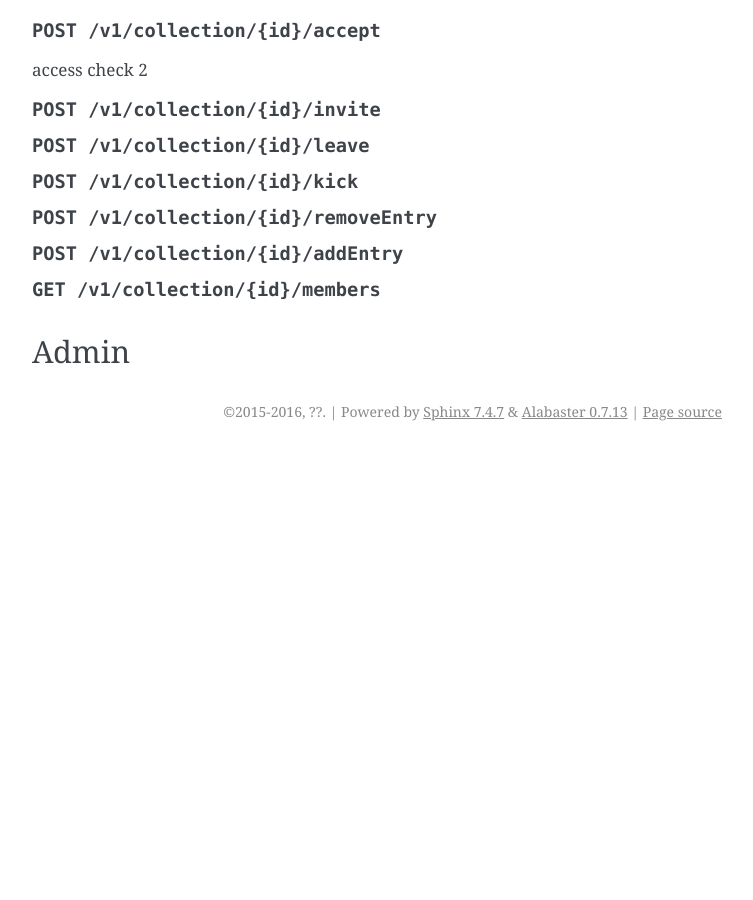
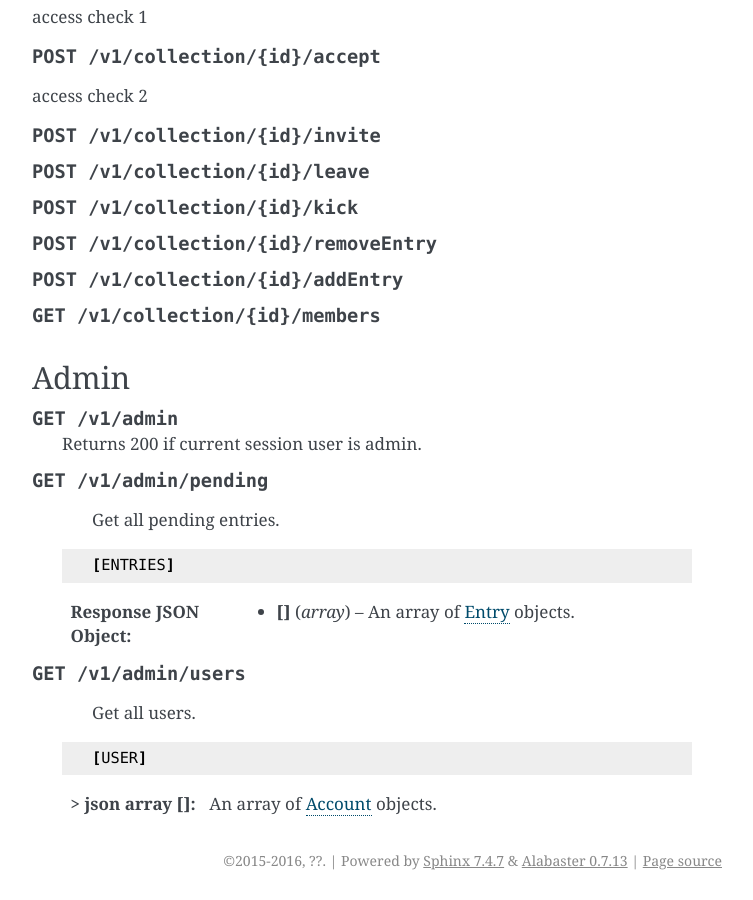
Before and after one commit to sergiorico/backend, a Sphinx documentation site: the page built from docs/api.rst, in a window 1280 px wide and 900 px high, scrolled down 3124 px. Shown: the whole window, without its empty margins (388-1141 px from the left). Built offline with Sphinx 7.4.7, drawn with Linux system fonts in a browser that asks for light colours; before the commit the page ends 3575 px from its top, so only the background shows below that.

Commit message:
Add admin api endpoints

```diff
--- a/docs/api.rst
+++ b/docs/api.rst
@@ -4,6 +4,7 @@ This is a specification of the public API.
 
 Status codes are generally:
 
+::
     200: ok
     400: something wrong with the request
     401: authentication error
@@ -166,3 +167,40 @@ access check 2
 
 Admin
 -----
+.. http:get:: /v1/admin
+
+    Returns 200 if current session user is admin.
+
+.. http:get:: /v1/admin/pending
+
+    Get all pending entries.
+
+   .. sourcecode:: js
+
+      [ENTRIES]
+
+   :>json array []: An array of `Entry`_ objects.
+
+
+.. http:post /v1/admin/accept-entry
+
+    :integer entry: **Required**. ID of entry to accept.
+
+.. http:post /v1/admin/reject-entry
+
+    :integer entry: **Required**. ID of entry to reject.
+
+.. http:put /v1/admin/set-trust
+
+    :string email: **Required**. Email of user affected user.
+    :string trust: **Required**. New trust level (Admin, Verified, User, Registered, Unregistered).
+
+.. http:get:: /v1/admin/users
+
+    Get all users.
+
+   .. sourcecode:: js
+
+      [USER]
+
+   :> json array []: An array of `Account`_ objects.
```
